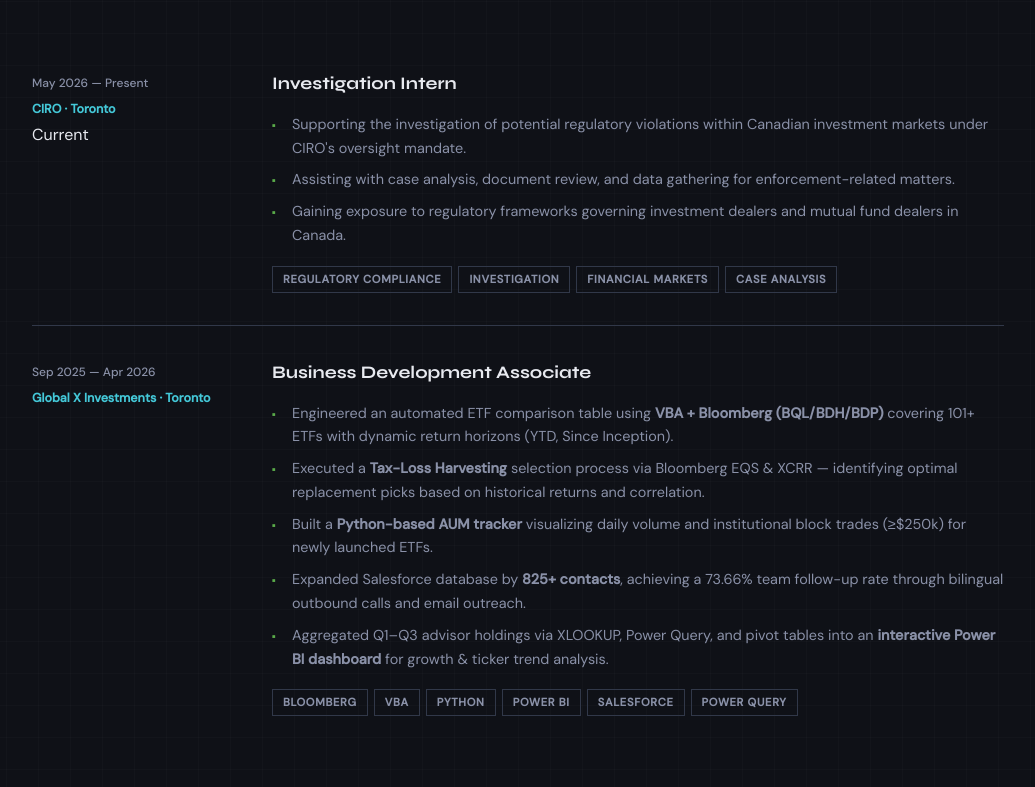
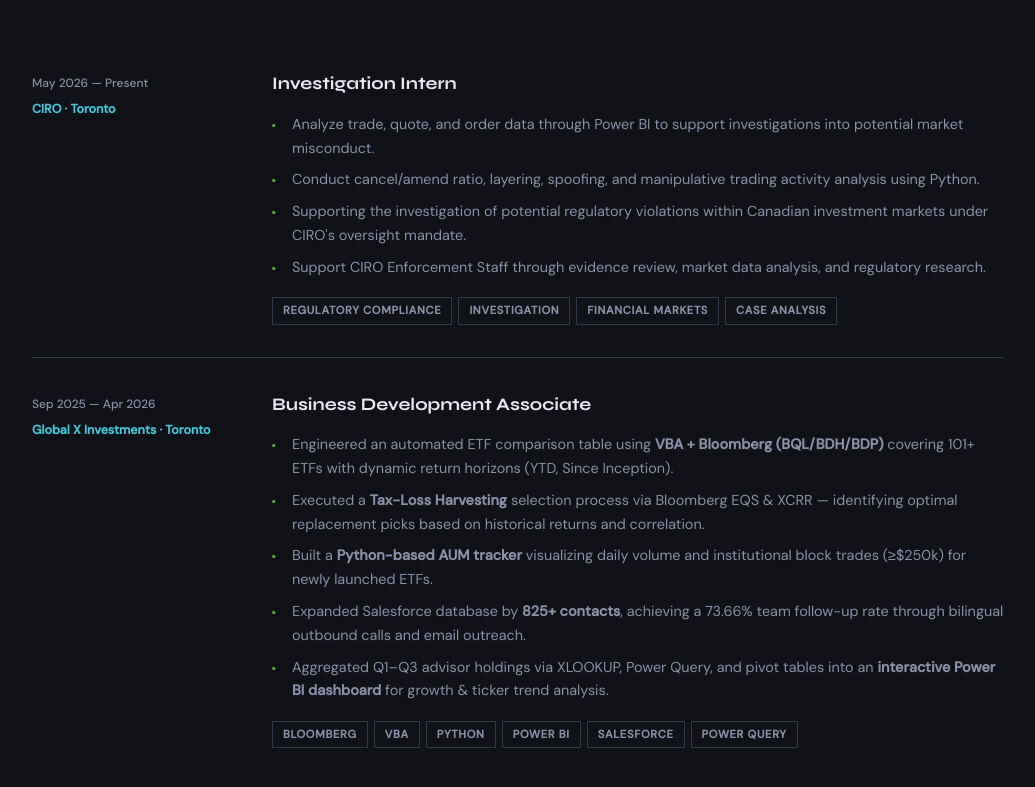
Before and after one commit to Am1GoBBreAd/Am1GoBBreAd.github.io, a plain HTML site: page index.html in a window 1280 px wide. Shown: the part 1215-2002 px from the top of the page, without its empty margins (122-1157 px from the left). Drawn offline with Linux system fonts and the light colour scheme.

Commit message:
Update new experience

```diff
--- a/index.html
+++ b/index.html
@@ -648,14 +648,14 @@
         <div class="exp-meta">
           <div class="exp-date">May 2026 &mdash; Present</div>
           <div class="exp-org">CIRO &middot; Toronto</div>
-          <div class="exp-current-badge">Current</div>
         </div>
         <div>
           <div class="exp-role">Investigation Intern</div>
           <ul class="exp-bullets">
+            <li>Analyze trade, quote, and order data through Power BI to support investigations into potential market misconduct.</li>
+            <li>Conduct cancel/amend ratio, layering, spoofing, and manipulative trading activity analysis using Python.</li>
             <li>Supporting the investigation of potential regulatory violations within Canadian investment markets under CIRO's oversight mandate.</li>
-            <li>Assisting with case analysis, document review, and data gathering for enforcement-related matters.</li>
-            <li>Gaining exposure to regulatory frameworks governing investment dealers and mutual fund dealers in Canada.</li>
+            <li>Support CIRO Enforcement Staff through evidence review, market data analysis, and regulatory research.</li>
           </ul>
           <div class="exp-skills">
             <span class="exp-skill">Regulatory Compliance</span>
```
